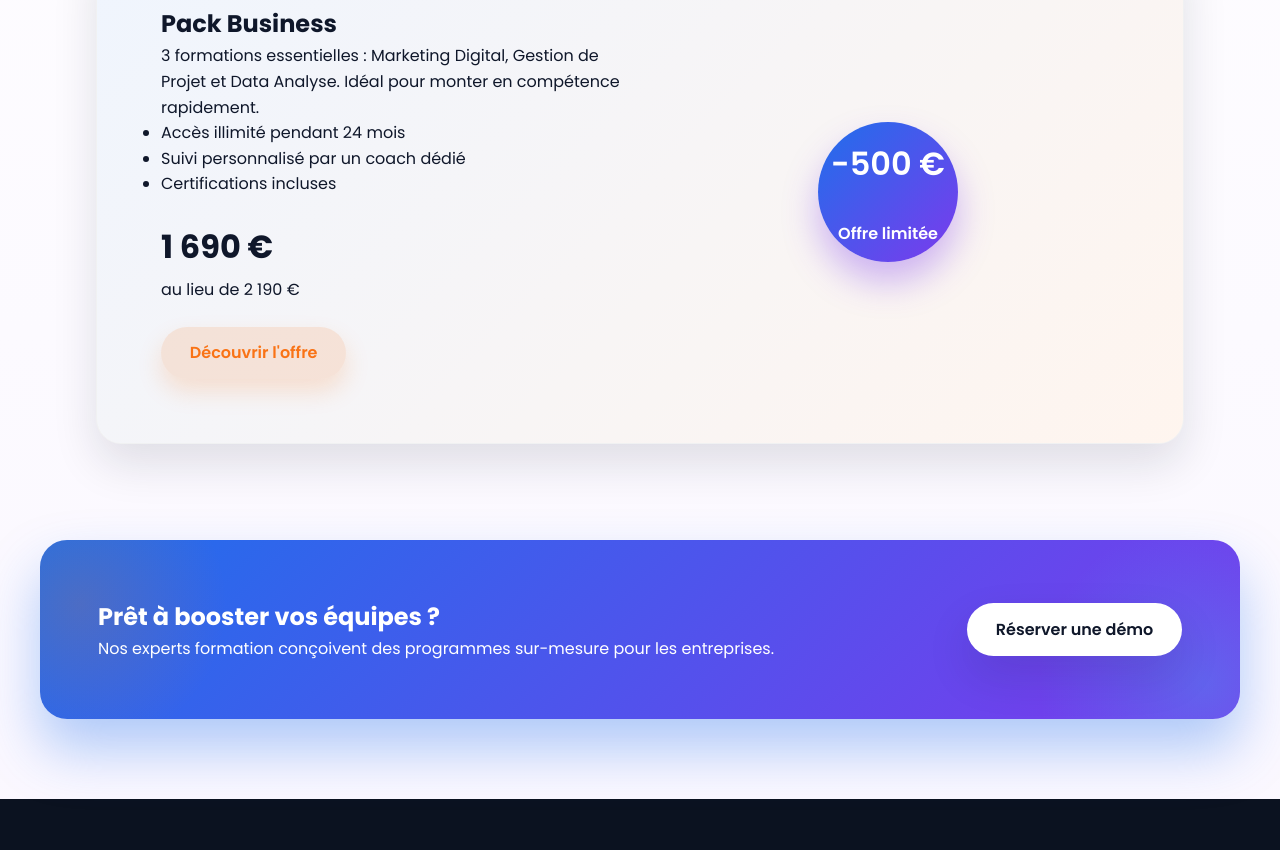
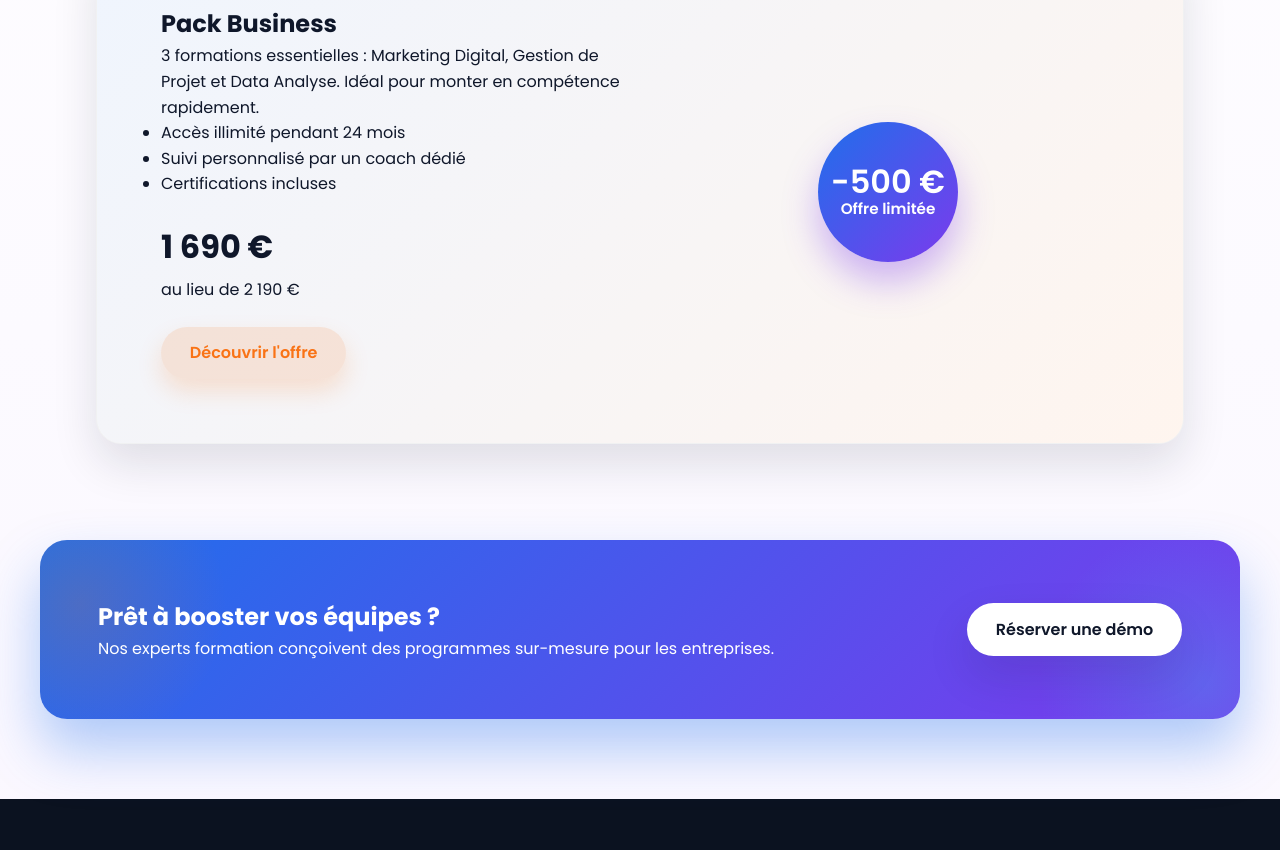
Before and after one commit to ZhLFR/Controle, a plain HTML site: page index.html in a window 1280 px wide. Shown: the part 2740-3590 px from the top of the page. Drawn offline with Linux system fonts and the light colour scheme.

Commit message:
style: tighten bundle badge spacing

```diff
--- a/assets/css/styles.css
+++ b/assets/css/styles.css
@@ -686,8 +686,11 @@ section {
     border-radius: 50%;
     width: 140px;
     height: 140px;
-    display: grid;
-    place-items: center;
+    display: flex;
+    flex-direction: column;
+    justify-content: center;
+    align-items: center;
+    gap: 0.15rem;
     text-align: center;
     font-weight: 600;
     box-shadow: 0 20px 35px rgba(124, 58, 237, 0.35);
@@ -695,6 +698,13 @@ section {
 
 .bundle__badge span {
     font-size: 2rem;
+    line-height: 1;
+}
+
+.bundle__badge p {
+    margin: 0;
+    font-size: 0.95rem;
+    line-height: 1.1;
 }
 
 .bundle__price {
```
